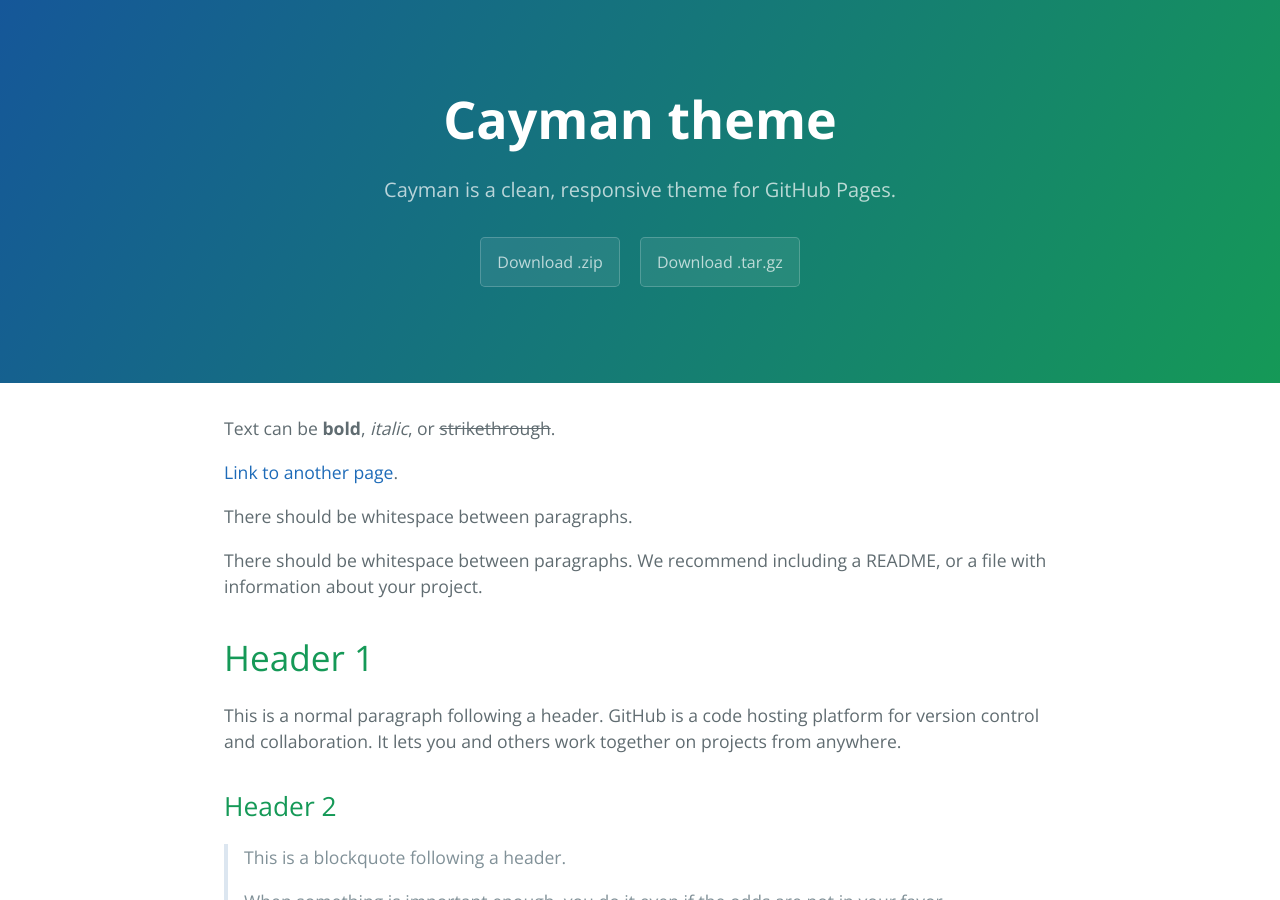
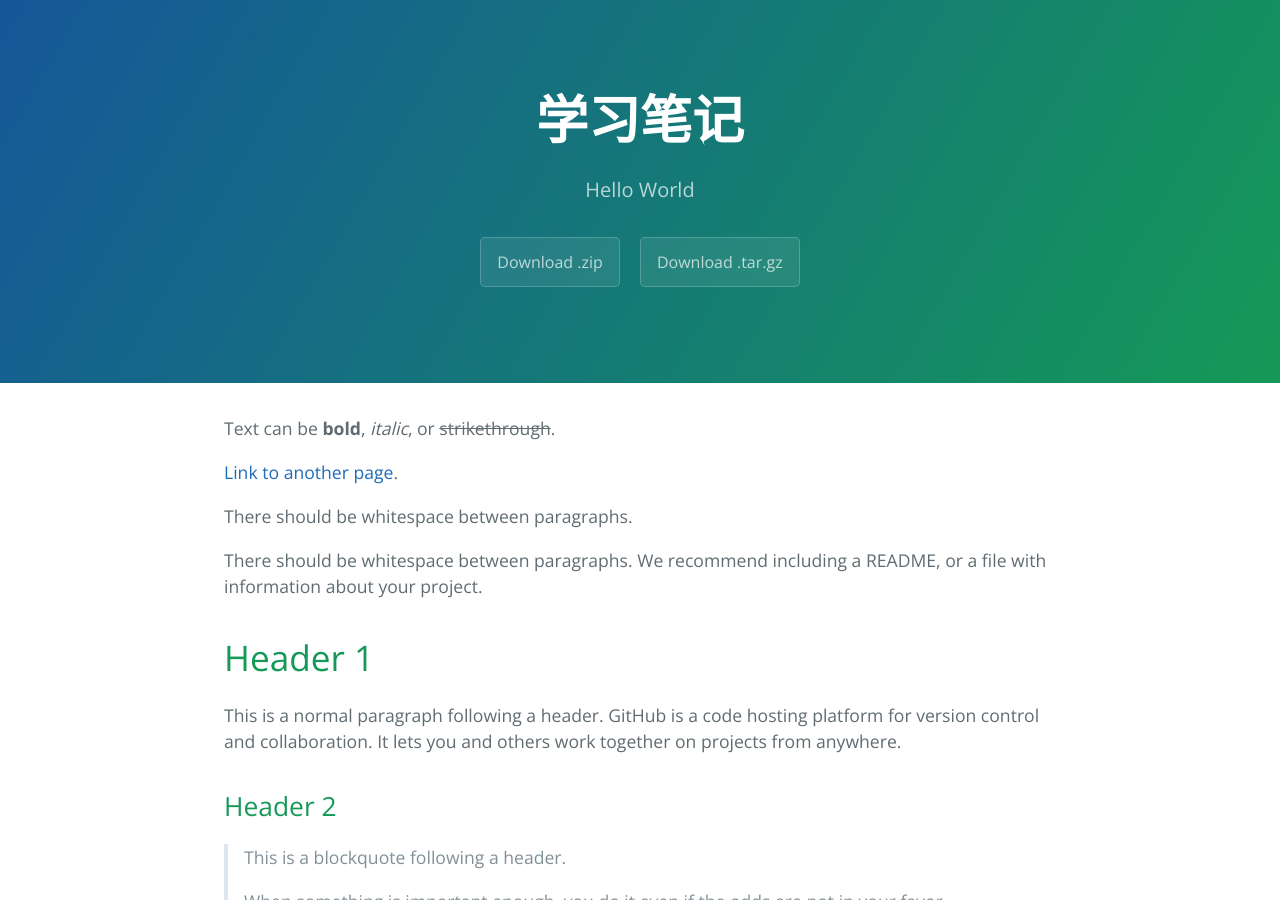
Before and after one commit to dc-orz/dc-orz.github.io, a Jekyll site: the page built from index.md, in a window 1280 px wide and 900 px high. Built offline with Jekyll 4.4.1, drawn with Linux system fonts in a browser that asks for light colours.

Commit message:
Update _config.yml

```diff
--- a/_config.yml
+++ b/_config.yml
@@ -1,5 +1,5 @@
-title: Cayman theme
-description: Cayman is a clean, responsive theme for GitHub Pages.
+title: 学习笔记
+description: Hello World
 show_downloads: true
 google_analytics:
 theme: jekyll-theme-cayman
```
